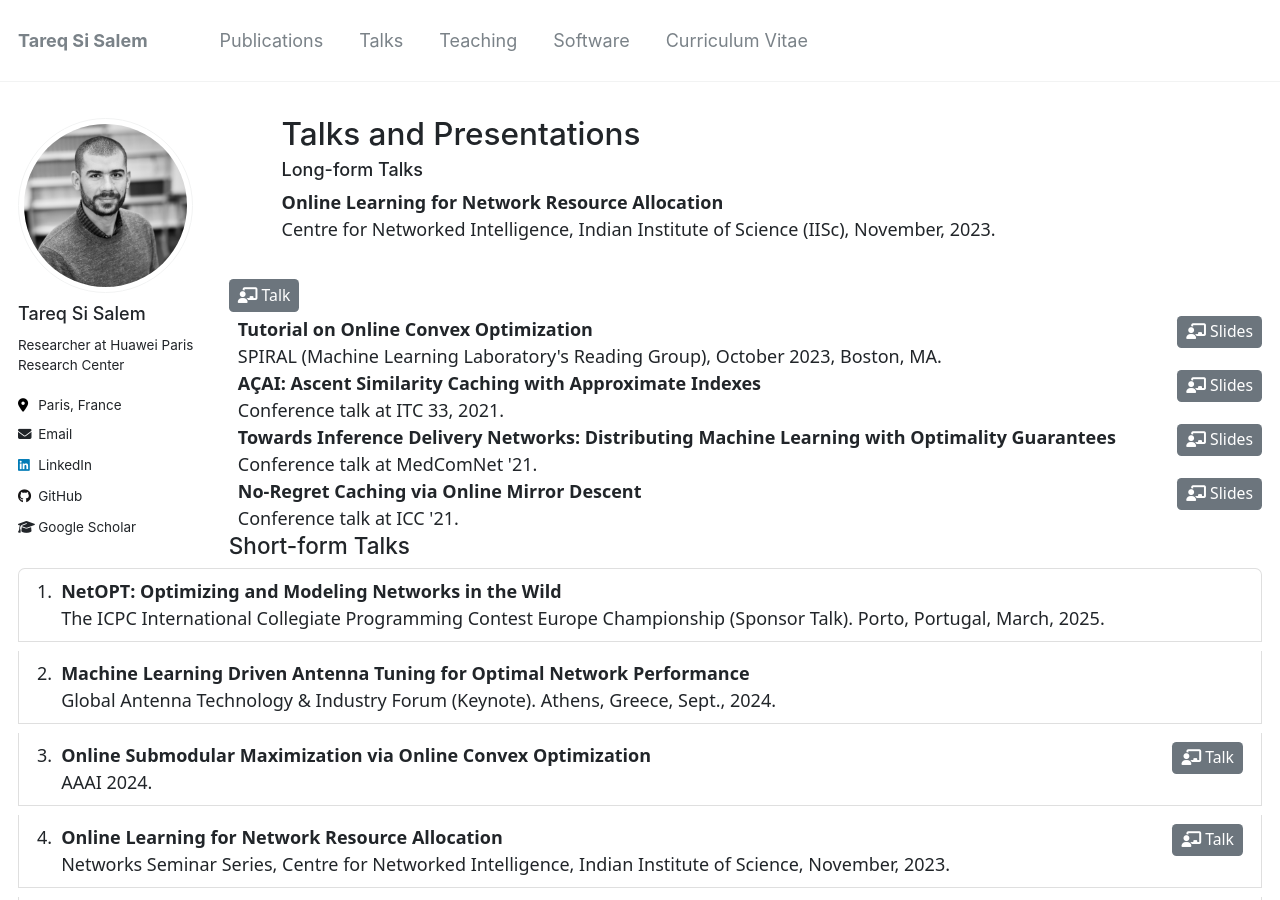
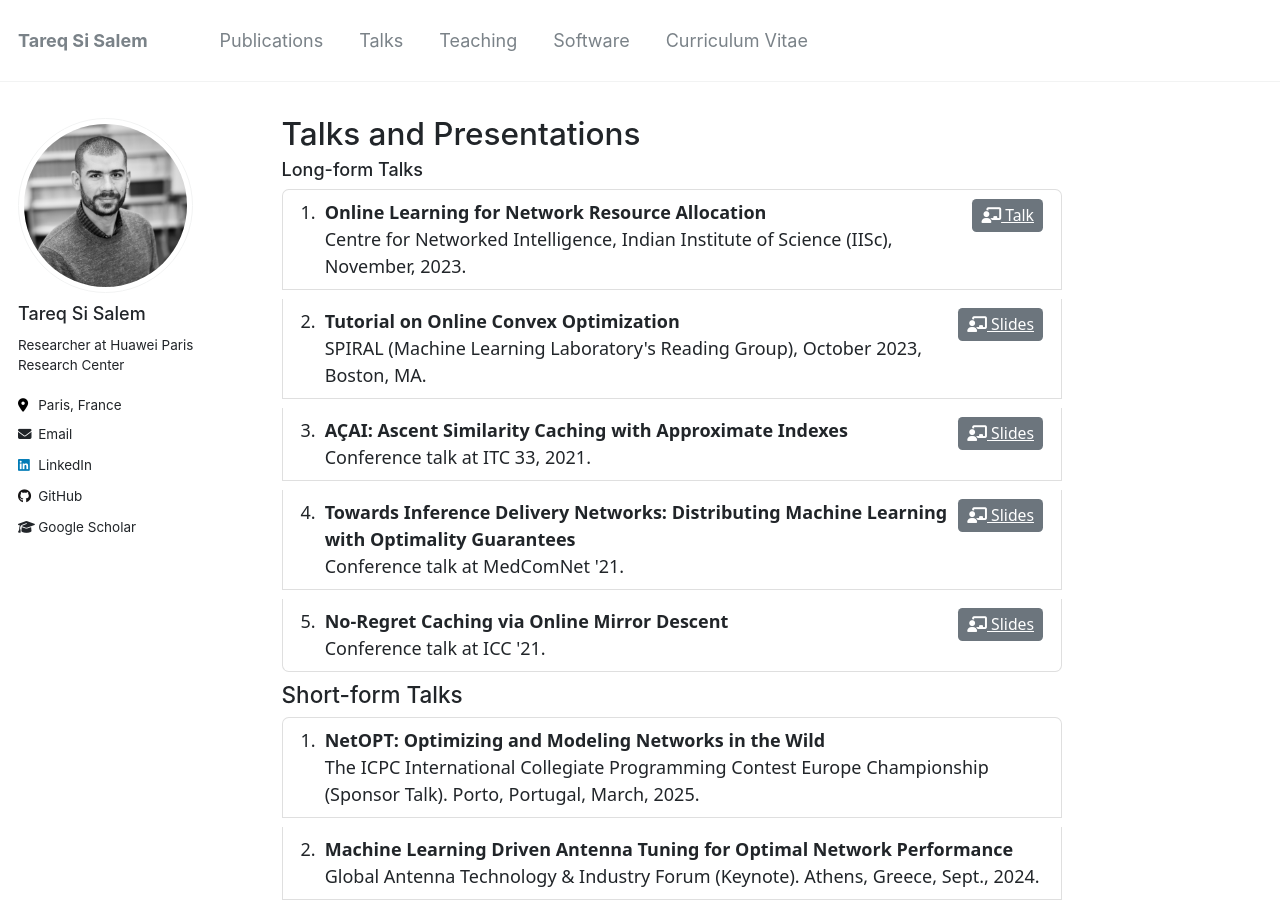
Before and after one commit to tareq-si-salem/tareq-si-salem.github.io, a Jekyll site: the page built from _pages/talks.html, in a window 1280 px wide and 900 px high. Built offline with Jekyll 4.4.1, drawn with Linux system fonts in a browser that asks for light colours.

Commit message:
Update talks.html

```diff
--- a/_pages/talks.html
+++ b/_pages/talks.html
@@ -19,7 +19,9 @@
 
 <h6>Long-form Talks</h6>
 <ol class="list-group list-group-numbered">
-<div class="fw-bold"> Online Learning for Network Resource Allocation</div>
+<li class="list-group-item d-flex justify-content-between align-items-start">
+<div class="ms-2 me-auto">
+<div class="fw-bold">  Online Learning for Network Resource Allocation</div>
  Centre for Networked Intelligence, Indian Institute of Science (IISc), November, 2023.
 </div>
 <a  class="btn btn-secondary btn-sm" href="https://www.youtube.com/watch?v=b4PoeYqJ3xQ&t=203s"> <span class = "text-nowrap"><i class="fa-solid fa-chalkboard-user"></i> Talk</span></a>
```
